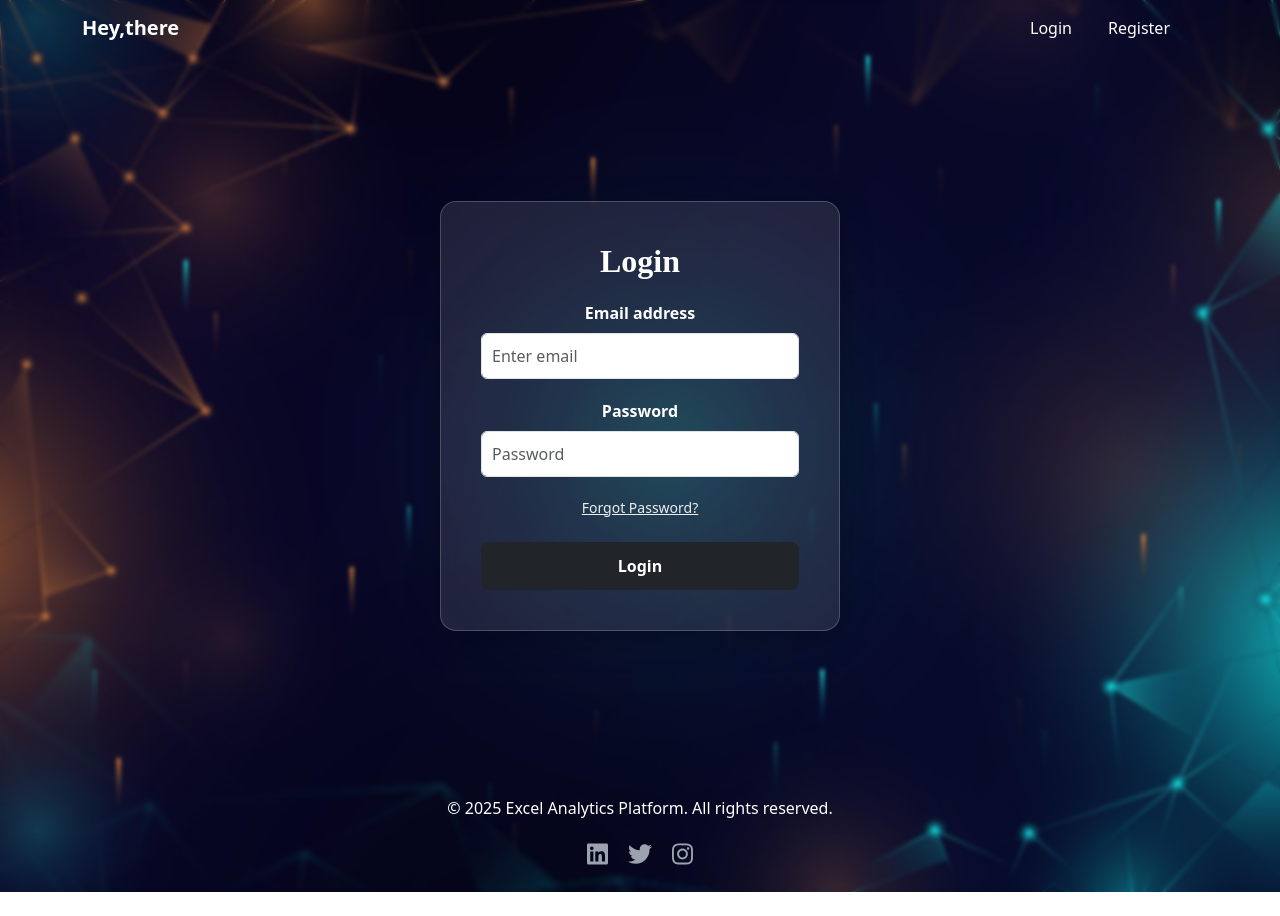
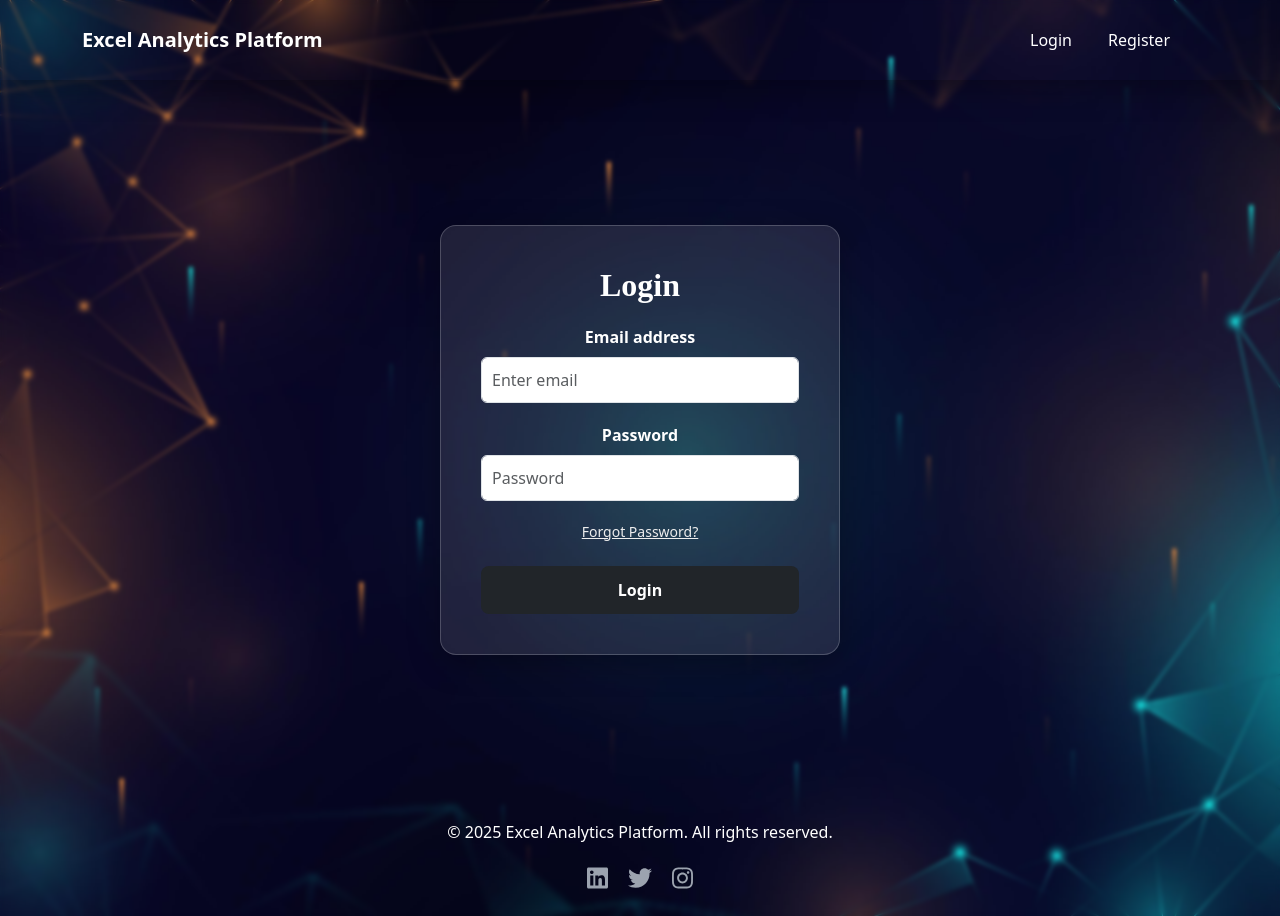
Before and after one commit to PriyanshuDeveloper26/client, a React (Create React App) app: page /login in a window 1280 px wide. Before the commit the page ends 892 px from the top, so only its background shows below. Built offline with nearby package versions, Linux system fonts and the light colour scheme.

Commit message:
admin navigate to admin panel and user go to user dashboard

```diff
--- a/src/pages/auth/login/Login.js
+++ b/src/pages/auth/login/Login.js
@@ -71,7 +71,13 @@ const Login = () => {
       const result = await response.json();
       console.log(result);
       localStorage.setItem("token", result.token);
-      navigate("/dashboard");
+      if (formData.email === "zidiodev@gmail.com" && formData.password === "admin@123") {
+        navigate("/admin-dashboard");
+        localStorage.setItem("role", "admin");
+      } else {
+        navigate("/dashboard");
+        localStorage.setItem("role", "user");
+      }
     } catch (error) {
       console.error(error);
     } finally {
--- a/src/pages/header/Header.css
+++ b/src/pages/header/Header.css
@@ -1,5 +1,19 @@
 .navbar {
-    background-color: dark;
+    /* background-color: dark; */
+    /* width: 100%;
+  max-width: 400px;
+  padding: 20px; */
+  background: rgba(255, 255, 255, 0.1); /* semi-transparent white */
+  /* border-radius: 16px; */
+  padding: 20px;
+  backdrop-filter: blur(6px);
+  -webkit-backdrop-filter: blur(6px);
+  box-shadow: 0 8px 32px rgba(0, 0, 0, 0.3);
+  /* border: 1px solid rgba(255, 255, 255, 0.2); */
+  color: white;
+  text-align: center;
+  justify-content: center;
+  align-items: center;
 }
 
 .navbar .navbar-brand {
--- a/src/pages/header/Header.js
+++ b/src/pages/header/Header.js
@@ -6,23 +6,32 @@ import { Link, useNavigate } from "react-router-dom";
 const Header = () => {
   const navigate = useNavigate();
   const token = localStorage.getItem("token");
+  const role = localStorage.getItem("role");
 
   const handleLogout = () => {
     localStorage.removeItem("token");
+    localStorage.removeItem("role");
     navigate("/login");
   };
   return (
     <Navbar bg={token ? "transparent" : "transparent"} variant="dark">
       <Container>
         <Navbar.Brand>
-          {token ? "Excel Analytics Platform" : "Hey,there"}
+          {/* {token ? "Excel Analytics Platform" : "Hey,there"} */}
+          {token && role === "admin"
+            ? "Admin Dashboard"
+            : "Excel Analytics Platform"}
         </Navbar.Brand>
         <Nav className="ml-auto">
           {token ? (
             <>
-              {/* <Nav.Link as={Link} to="/dashboard" className="nav-link">
-                Dashboard
-              </Nav.Link> */}
+              <Nav.Link
+                as={Link}
+                to={role === "admin" ? "/admin-dashboard" : "/dashboard"}
+                className="nav-link"
+              >
+                {role === "admin" ? "Admin Dashboard" : "Dashboard"}
+              </Nav.Link>
               <Nav.Link as={Link} to="/login" onClick={handleLogout}>
                 Logout
               </Nav.Link>
```
